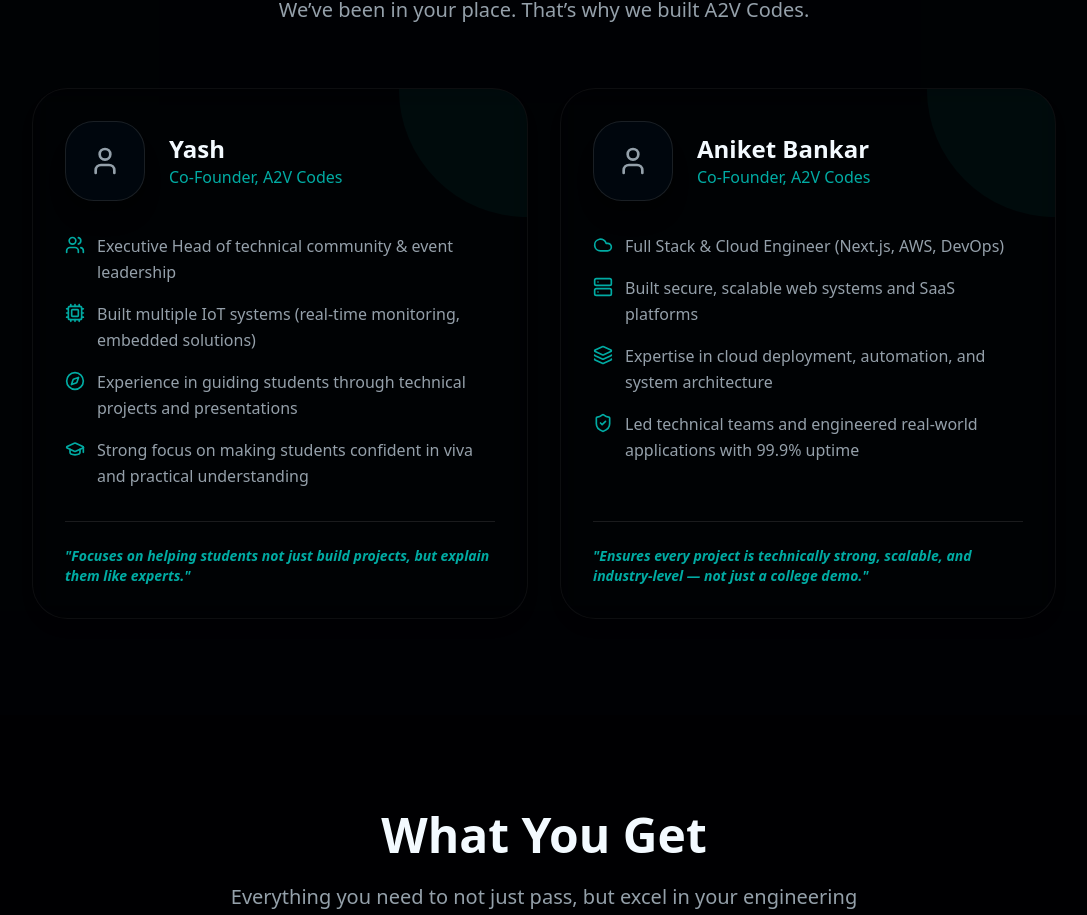
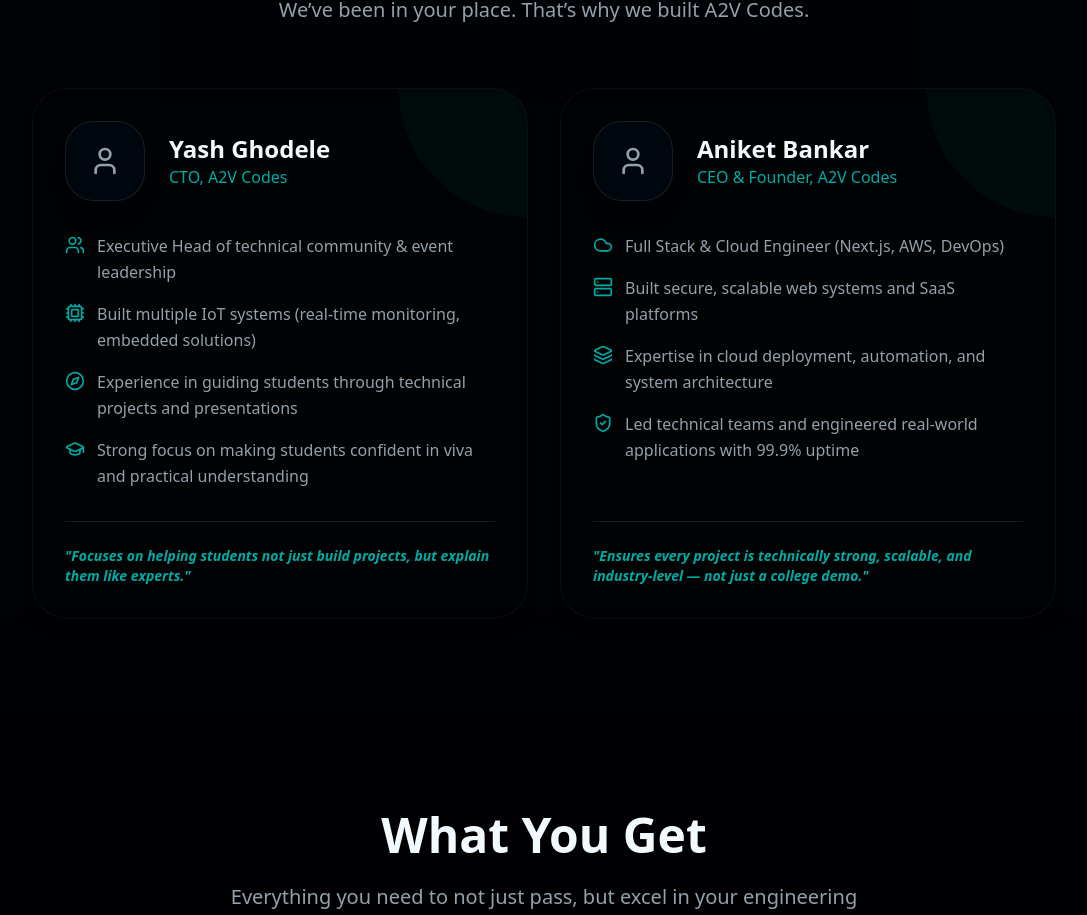
Before and after one commit to yash-ghodele/A2V-Codes, a Next.js app: page / in a window 1280 px wide. Shown: the part 3200-4115 px from the top of the page, without its empty margins (96-1183 px from the left). Built offline with nearby package versions, Linux system fonts and the light colour scheme; no server answers.

Commit message:
Redesign Mentors layout to horizontal premium profile cards

```diff
--- a/src/components/landing/Mentors.tsx
+++ b/src/components/landing/Mentors.tsx
@@ -5,8 +5,8 @@
 
 const mentors = [
   {
-    name: "Yash",
-    role: "Co-Founder, A2V Codes",
+    name: "Yash Ghodele",
+    role: "CTO, A2V Codes",
     points: [
       { text: "Executive Head of technical community & event leadership", icon: Users },
       { text: "Built multiple IoT systems (real-time monitoring, embedded solutions)", icon: Cpu },
@@ -17,7 +17,7 @@
   },
   {
     name: "Aniket Bankar",
-    role: "Co-Founder, A2V Codes",
+    role: "CEO & Founder, A2V Codes",
     points: [
       { text: "Full Stack & Cloud Engineer (Next.js, AWS, DevOps)", icon: Cloud },
       { text: "Built secure, scalable web systems and SaaS platforms", icon: Server },
```
